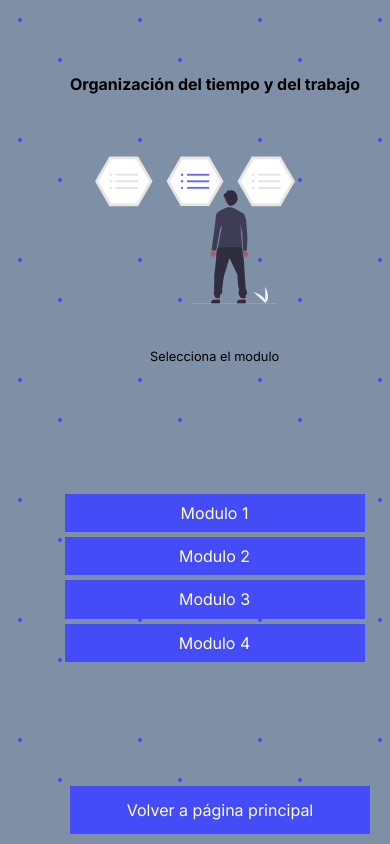
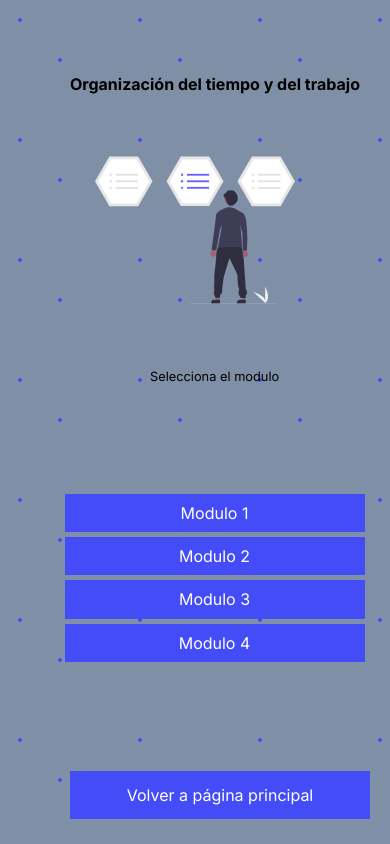
Before and after one commit to agustin1919/Regularizacion, a plain HTML site: page Organizacion.html in a window 390 px wide. Drawn offline with Linux system fonts and the light colour scheme.

Commit message:
responsive 2

```diff
--- a/estilizandoorganizacion.css
+++ b/estilizandoorganizacion.css
@@ -104,7 +104,7 @@ li {
 		font-size: .8rem;
 		position: absolute;
 		left: 150px;
-		top: 350px;
+		top: 370px;
 
 	}
 	img {
@@ -139,7 +139,7 @@ li {
 
 	.tremendo {
 		width: 300px;
-		top: -10px;
+		top: -25px;
 		left:70px;
 
 
```
